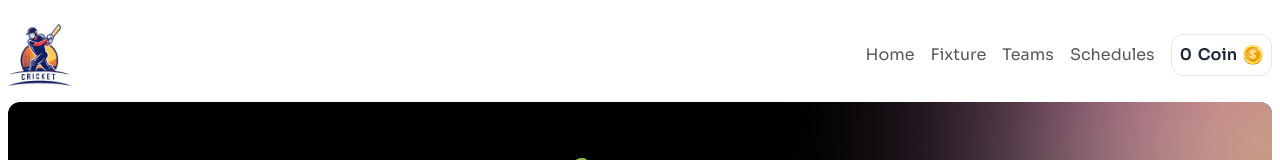
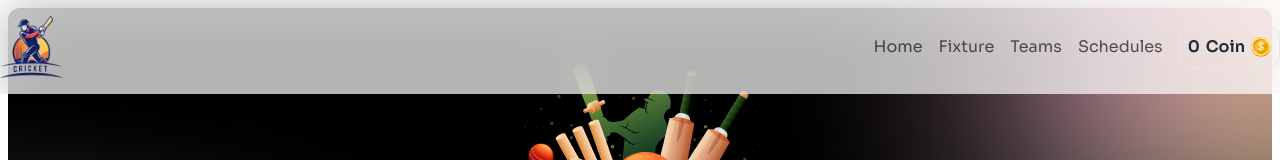
Before and after one commit to Ajmain-Fayek/BPL-Dream-ll, a React (Vite) app: page / in a window 1280 px wide. Shown: the top 160 px of the page. Built offline with nearby package versions, Linux system fonts and the light colour scheme.

Commit message:
navBar sticky bug solved

```diff
--- a/src/Header/NavBar/NavBar.jsx
+++ b/src/Header/NavBar/NavBar.jsx
@@ -33,7 +33,7 @@ function NavBar() {
     }
 
     return (
-        <nav className="sticky top-0 z-50 bg-navbar-bg backdrop-blur-xl">
+        <nav className="fixed left-0 right-0 top-0 z-50 bg-navbar-bg backdrop-blur-xl">
             <div className="hidden sm:flex max-w-screen-2xl  mx-auto gap-4 justify-between items-center py-4 ">
                 <div>
                     <a href="">
```
